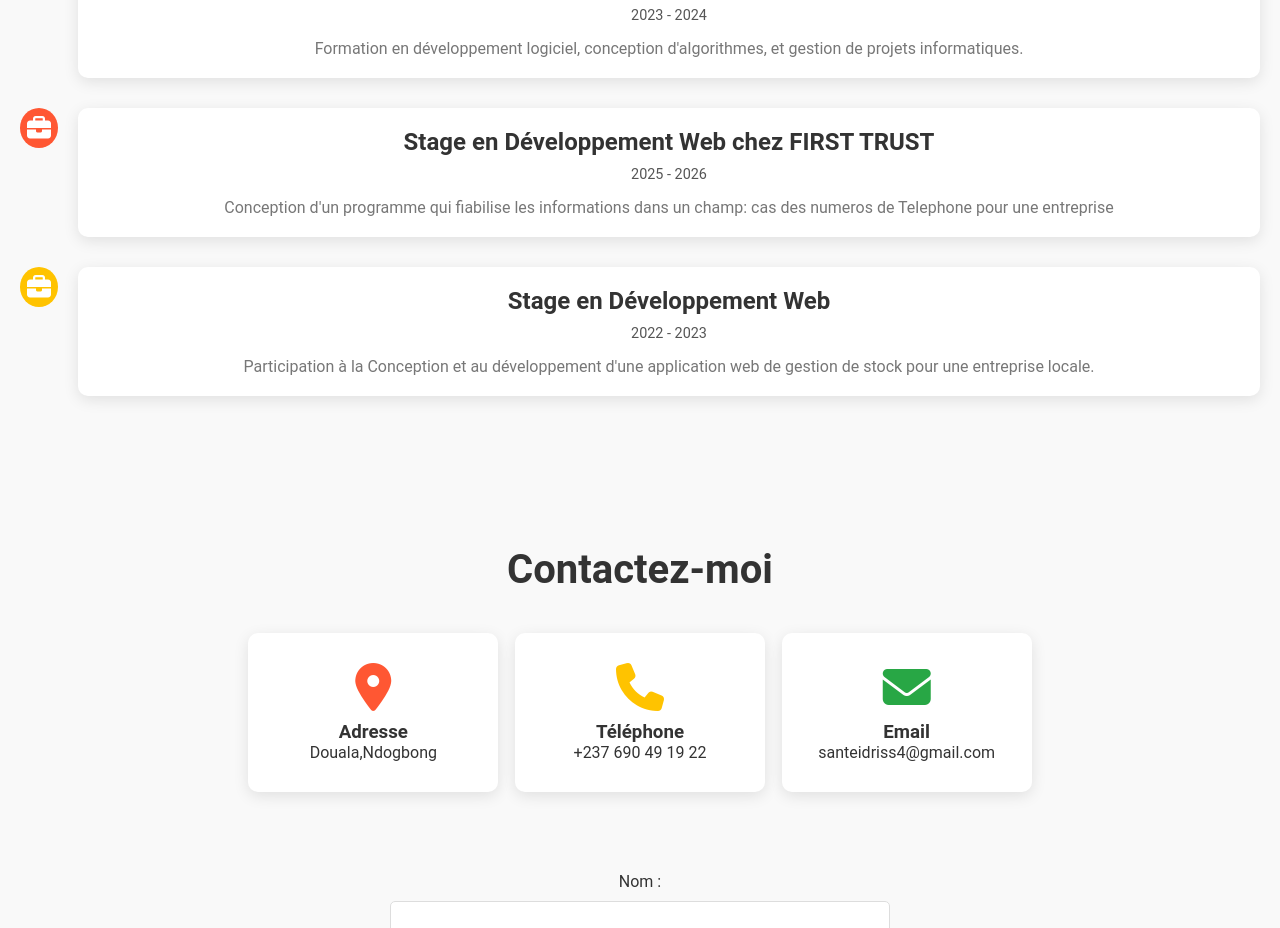
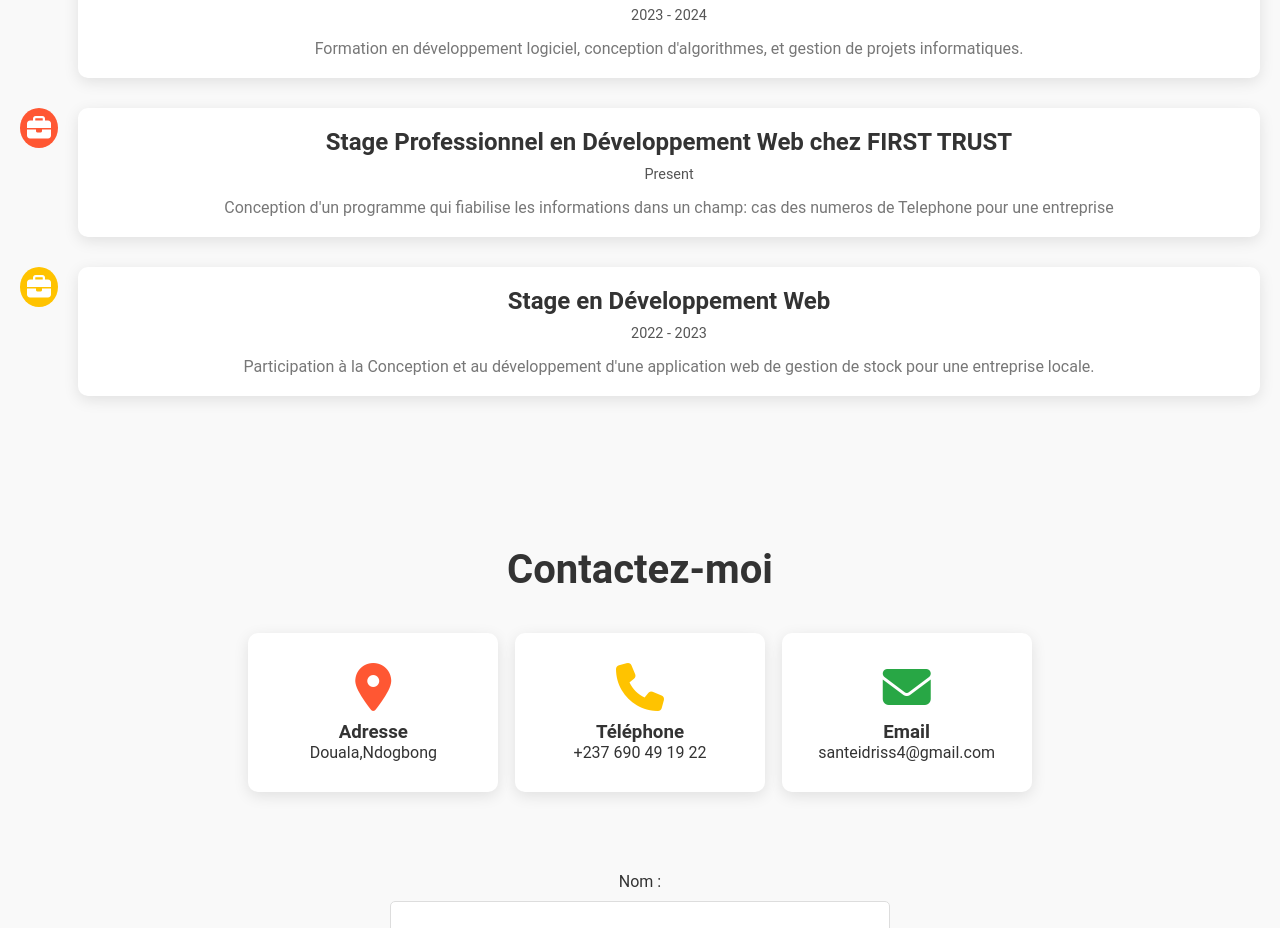
Before and after one commit to saidhe/MonPortfolio, a plain HTML site: page index.html in a window 1280 px wide. Shown: the part 2965-3893 px from the top of the page. Drawn offline with Linux system fonts and the light colour scheme.

Commit message:
Please enter the commit message for your changes. Lines starting  with '' will be ignored, and an empty message aborts the commit.
 On branch master
 Your branch is up to date with 'origin/master'.

 Changes to be committed:
	modified:   index.html

```diff
--- a/index.html
+++ b/index.html
@@ -124,8 +124,8 @@
                         <i class="fas fa-briefcase"></i>
                     </div>
                     <div class="timeline-content">
-                        <h3>Stage en Développement Web chez FIRST TRUST</h3>
-                        <span>2025 - 2026</span>
+                        <h3>Stage Professionnel en Développement Web chez FIRST TRUST</h3>
+                        <span>Present</span>
                         <p>Conception d'un programme qui fiabilise les informations dans un champ: cas des numeros de Telephone pour une entreprise</p>
                     </div>
                 </div>
```
